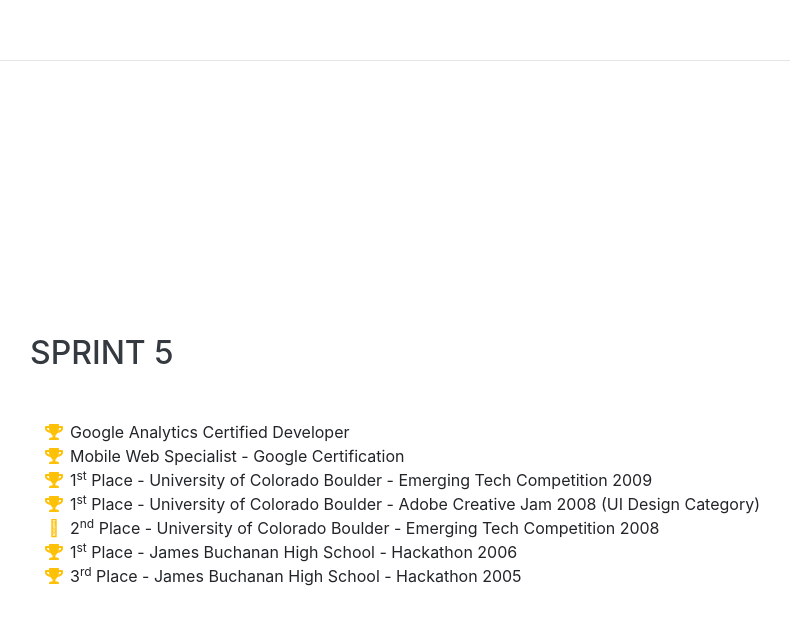
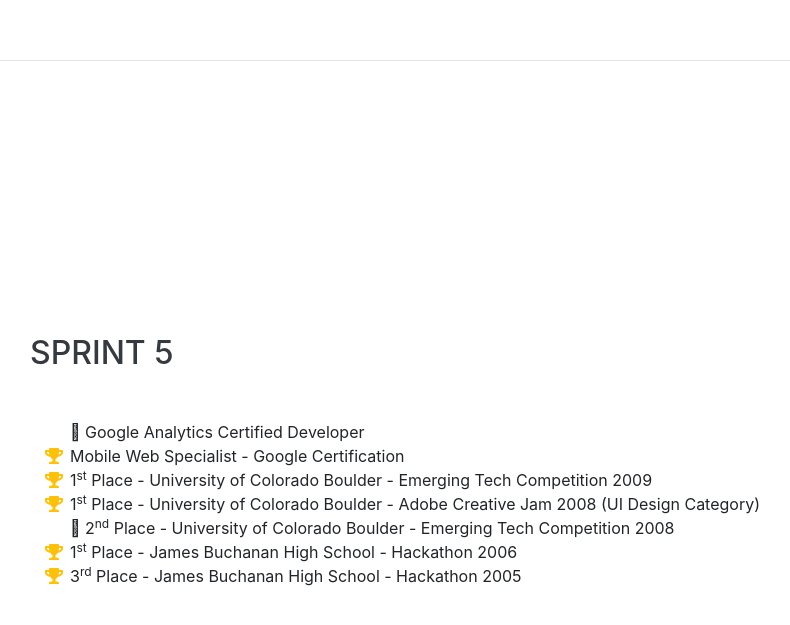
Before and after one commit to kike012111/semestral, a website with bundled scripts: page index.html in a window 1280 px wide. Shown: the part 4237-4862 px from the top of the page, without its empty margins (290-1080 px from the left). Built offline with nearby package versions, Linux system fonts and the light colour scheme; a web font is replaced by a local one.

Commit message:
Update index.html

```diff
--- a/index.html
+++ b/index.html
@@ -254,7 +254,7 @@
         <h2 class="mb-5">Sprint 5</h2>
         <ul class="fa-ul mb-0">
           <li>
-            <i class="fa-li fa fa-trophy text-warning"></i>
+            <i class="fal fa-check"></i>
             Google Analytics Certified Developer</li>
           <li>
             <i class="fa-li fa fa-trophy text-warning"></i>
@@ -268,7 +268,7 @@
             1<sup>st</sup>
             Place - University of Colorado Boulder - Adobe Creative Jam 2008 (UI Design Category)</li>
           <li>
-            <i class="fa-li fad fa-check text-warning"></i>
+            <i class="fal fa-check"></i>
             2<sup>nd</sup>
             Place - University of Colorado Boulder - Emerging Tech Competition 2008</li>
           <li>
```
